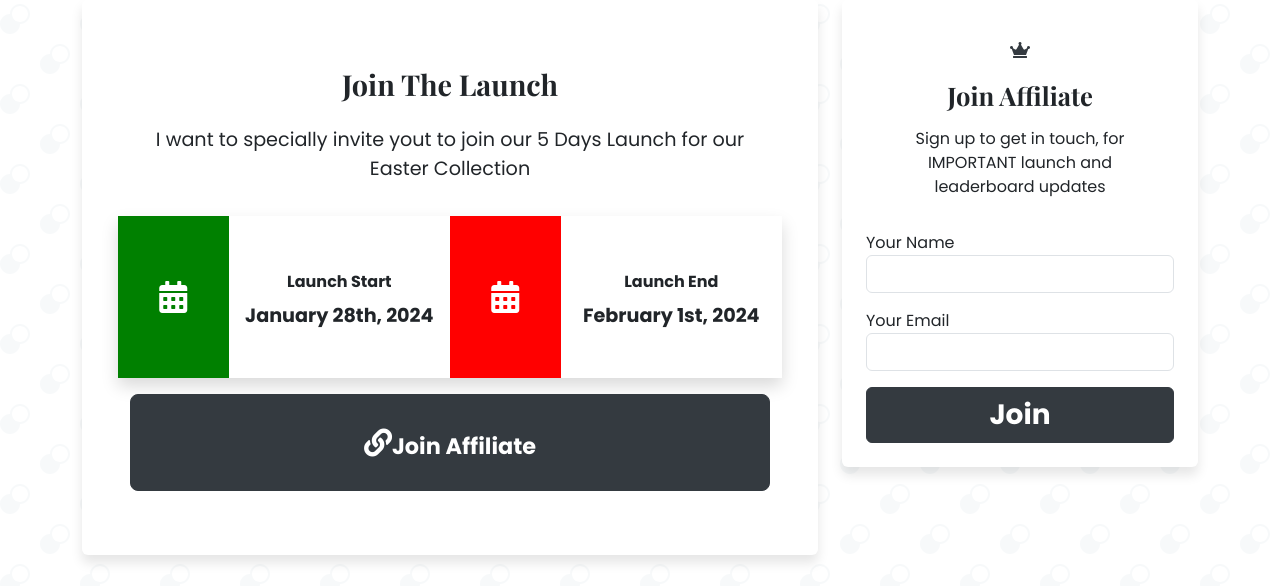
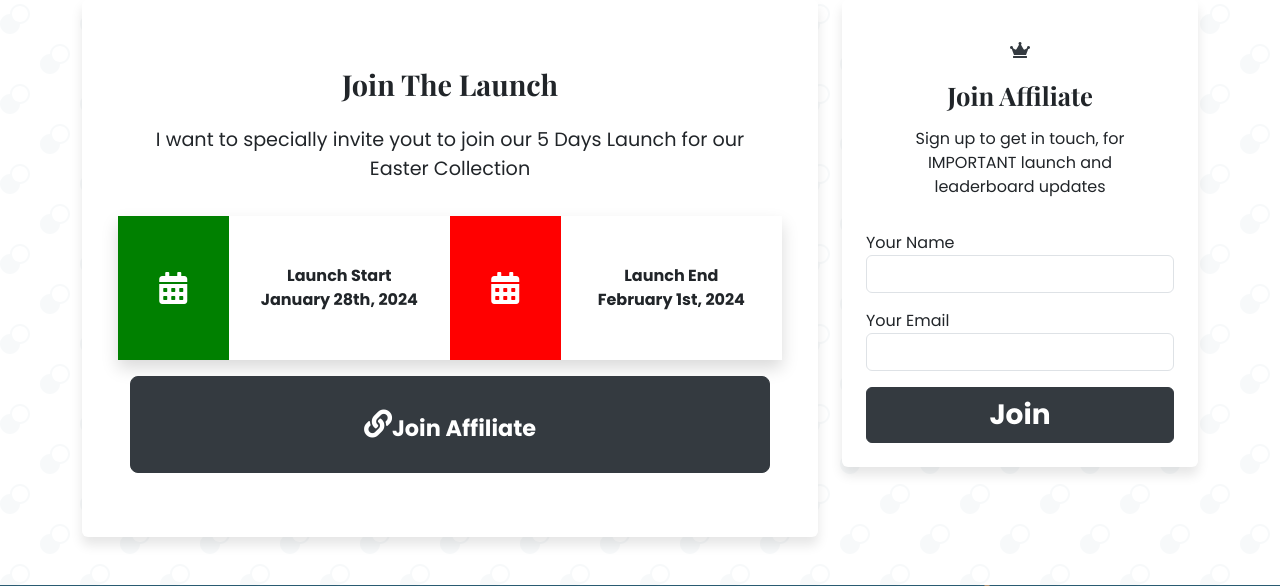
Before and after one commit to mdikavw/jv-easter-salespage, a PHP site: page / in a window 1280 px wide. Shown: the part 1276-1862 px from the top of the page. Run offline with PHP 8.4, Linux system fonts and the light colour scheme; some libraries are stand-ins or nearby versions; some web fonts are replaced.

Commit message:
[FIX] Update CTA

```diff
--- a/includes/cta.php
+++ b/includes/cta.php
@@ -11,16 +11,16 @@
             <i class="fas fa-calendar-alt text-white fs-2"></i>
         </div>
         <div class="col-12 col-lg-4 d-flex flex-column justify-content-center align-items-center bg-white py-5">
-            <h6>Launch Start</h6>
-            <h5>January 28th, 2024</h5>
+            <strong>Launch Start</strong>
+            <strong>January 28th, 2024</strong>
         </div>
         <div class="col-12 col-lg-2 d-flex justify-content-center align-items-center py-5"
             style="background-color: red">
             <i class="fas fa-calendar-alt text-white fs-2"></i>
         </div>
         <div class="col-12 col-lg-4 d-flex flex-column justify-content-center align-items-center bg-white py-5">
-            <h6>Launch End</h6>
-            <h5>February 1st, 2024</h5>
+            <strong>Launch End</strong>
+            <strong>February 1st, 2024</strong>
         </div>
     </div>
     <div class="row">
--- a/style.css
+++ b/style.css
@@ -105,7 +105,7 @@ img {
 .headline-img {
 	background-image: url('asset/headline-img.png');
 	background-size: cover;
-	opacity: 0.5;
+	opacity: 0.4;
 }
 
 .headline-overlay {
```
